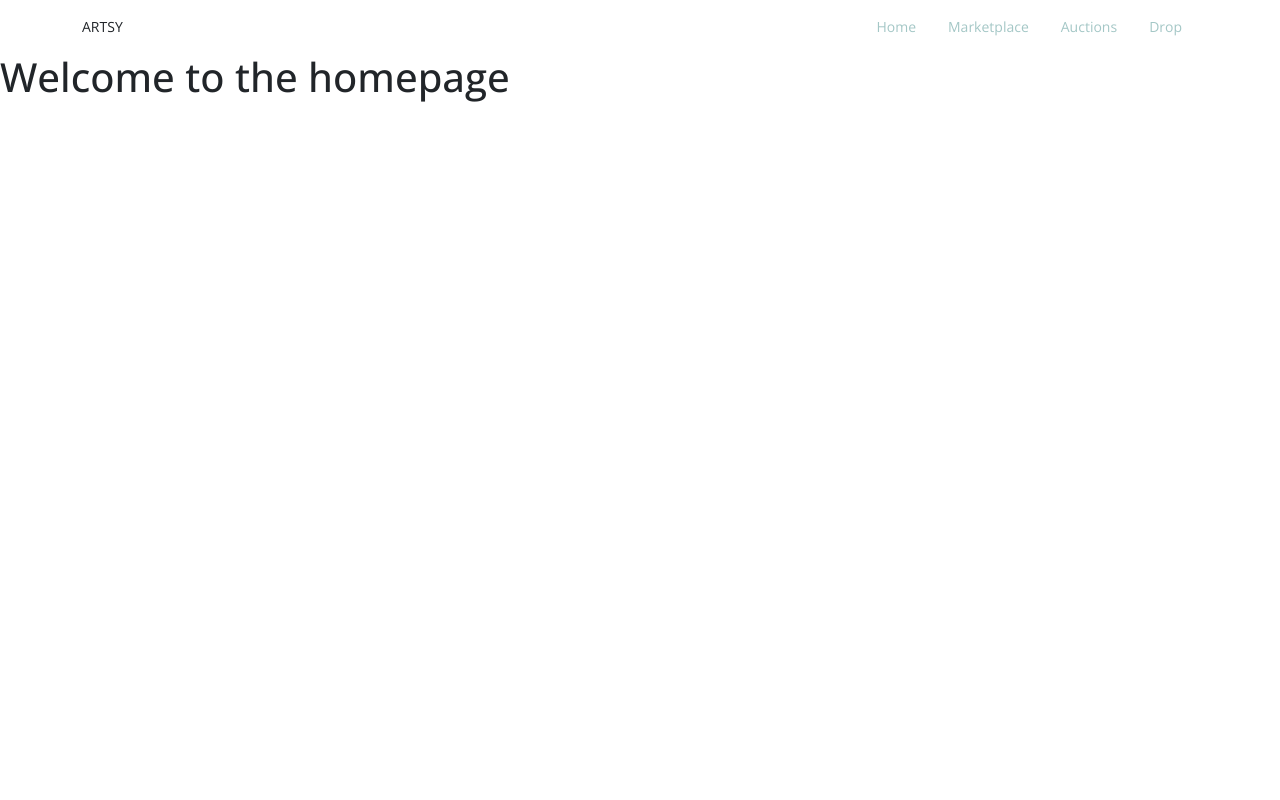
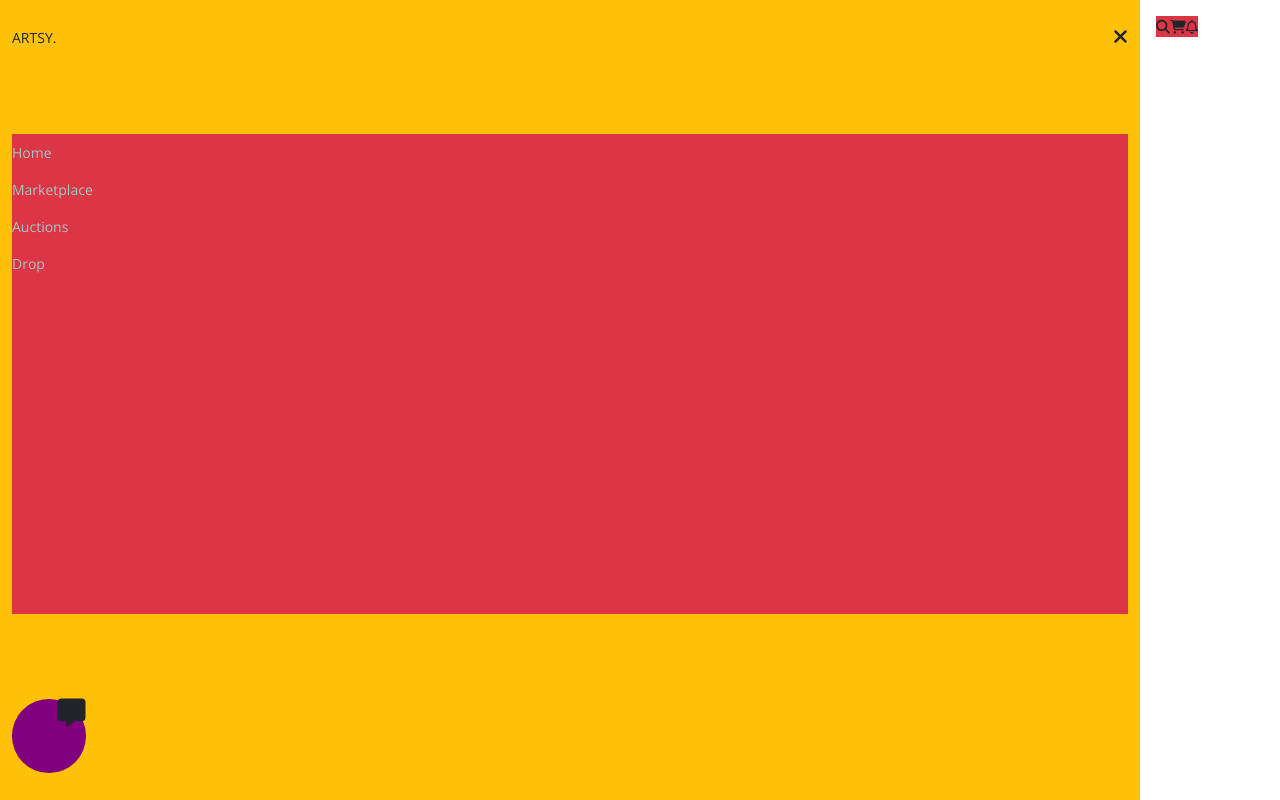
Before and after one commit to Morai-C/mo-artsy, a Next.js app: page / in a window 1280 px wide. Built offline with nearby package versions, Linux system fonts and the light colour scheme; a web font is replaced by a local one.

Commit message:
main header setup

```diff
--- a/src/components/shared/HeaderComp.tsx
+++ b/src/components/shared/HeaderComp.tsx
@@ -1,17 +1,28 @@
 import Link from "next/link";
-import React from "react";
+import React, { useState } from "react";
 import { navList } from "./navList";
 
 const HeaderComp = () => {
+  const [hamburgerOpen, setHamburgerOpen] = useState(false);
+
+  const toggleHamburger = () => {
+    setHamburgerOpen(!hamburgerOpen);
+
+    console.log(hamburgerOpen);
+  };
+
   return (
     <header>
       <div className="container">
         <nav className="navbar">
+          <button className="d-lg-none" onClick={toggleHamburger}>
+            <i className="fa-solid fa-bars"></i>
+          </button>
           <Link href="/">
-            <a className="text-uppercase">artsy</a>
+            <a className="text-uppercase">artsy.</a>
           </Link>
 
-          <ul className="nav">
+          <ul className="d-none nav d-lg-flex ">
             {navList.map((nav, i) => (
               <li className="nav-items" key={i}>
                 <Link href={nav.link}>
@@ -20,8 +31,42 @@ const HeaderComp = () => {
               </li>
             ))}
           </ul>
+
+          <div className="bg-danger nav-icons">
+            <i className="fa-solid fa-magnifying-glass"></i>
+            <i className="fa-solid fa-cart-shopping"></i>
+            <i className="fa-regular fa-bell"></i>
+          </div>
         </nav>
       </div>
+
+      <nav className="mobile-nav d-flex flex-column justify-content-between bg-warning container">
+        <div className="d-flex justify-content-between">
+          <Link href="/">
+            <a className="text-uppercase">artsy.</a>
+          </Link>
+
+          <div>
+            <i className="fa-solid fs-5 fa-xmark" onClick={toggleHamburger}></i>
+          </div>
+        </div>
+
+        <ul className="nav flex-column bg-danger">
+          {navList.map((nav, i) => (
+            <li className="nav-items" key={i}>
+              <Link href={nav.link}>
+                <a className="nav-link ps-0 ">{nav.name}</a>
+              </Link>
+            </li>
+          ))}
+        </ul>
+
+        <div className="text-end">
+          <div className="chat-icon-box">
+            <i className="fa-solid fa-2x fa-message"></i>
+          </div>
+        </div>
+      </nav>
     </header>
   );
 };
--- a/src/styles/header.scss
+++ b/src/styles/header.scss
@@ -0,0 +1,21 @@
+header {
+  position: relative;
+  .mobile-nav {
+    padding-top: 1.71rem;
+    padding-bottom: 1.71rem;
+    position: absolute;
+    top: 0;
+    min-height: 100vh;
+
+    ul {
+      min-height: 60vh;
+    }
+
+    .chat-icon-box {
+      width: 4.6rem;
+      height: 4.6rem;
+      border-radius: 50%;
+      background-color: purple;
+    }
+  }
+}
```
